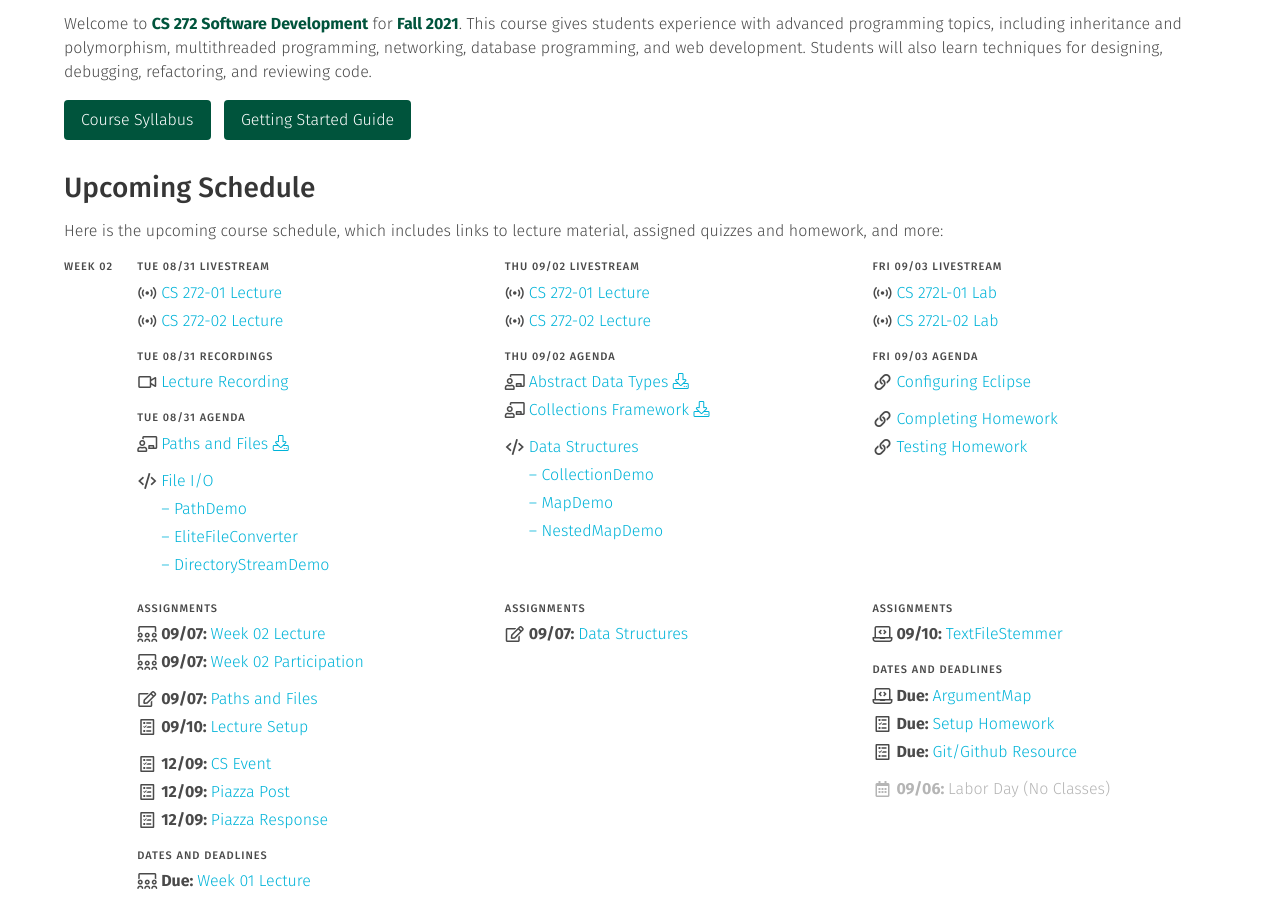
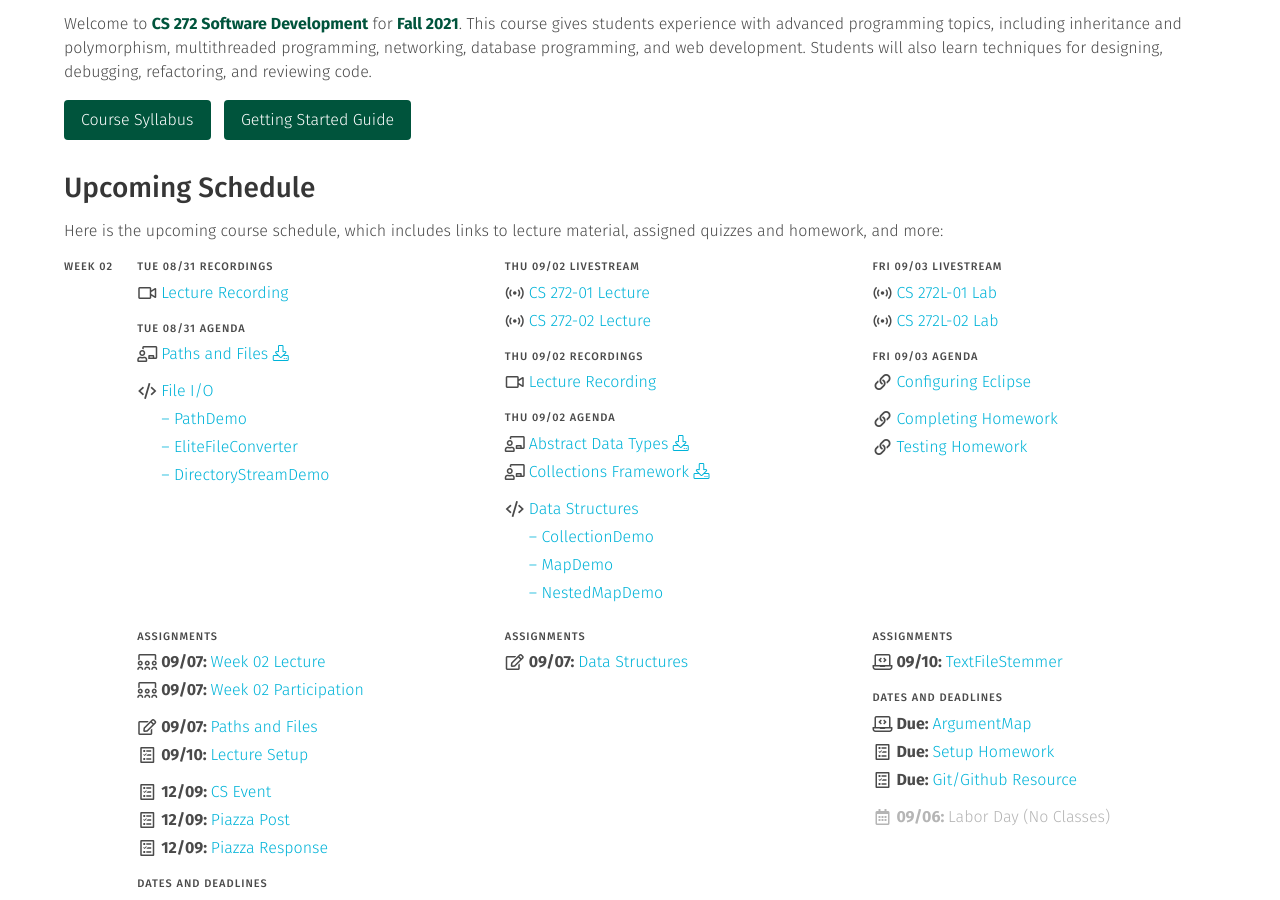
Before and after one commit to usf-cs272-fall2021/usf-cs272-fall2021.github.io, a Jekyll site: the page built from index.md, in a window 1280 px wide and 900 px high, scrolled down 318 px. Built offline with Jekyll 4.4.1, drawn with Linux system fonts in a browser that asks for light colours.

Commit message:
Adding recording

```diff
--- a/_data/schedule.yml
+++ b/_data/schedule.yml
@@ -167,7 +167,6 @@ weeks:
     days:
       - date: 2021-08-31
         sections:
-          - <<: *lectures
           - <<: *recordings
             items:
               - text: 'Lecture Recording'
@@ -236,6 +235,11 @@ weeks:
       - date: 2021-09-02
         sections:
           - <<: *lectures
+          - <<: *recordings
+            items:
+              - text: 'Lecture Recording'
+                icon: 'video'
+                link: 'https://usfca.zoom.us/rec/share/TriNxGVFeJFt5gzCWvoj8Mc92OLq1G_PL6EltVxASzVGBteHgTCbDpL28fJufW3e.gyp_MwMRT0mxCfev?startTime=1630610908000'
 
           - label: 'Agenda'
             date: false
```
